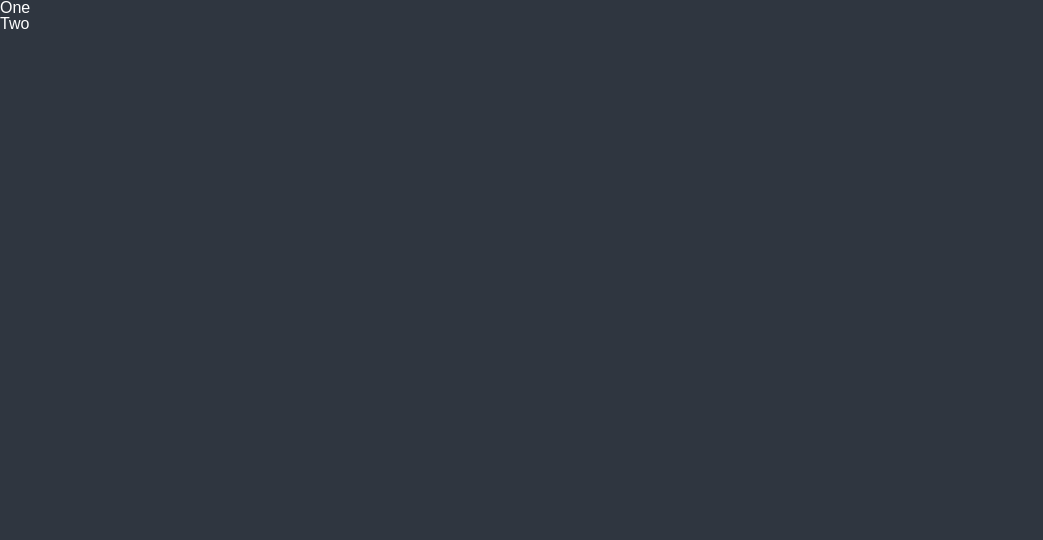
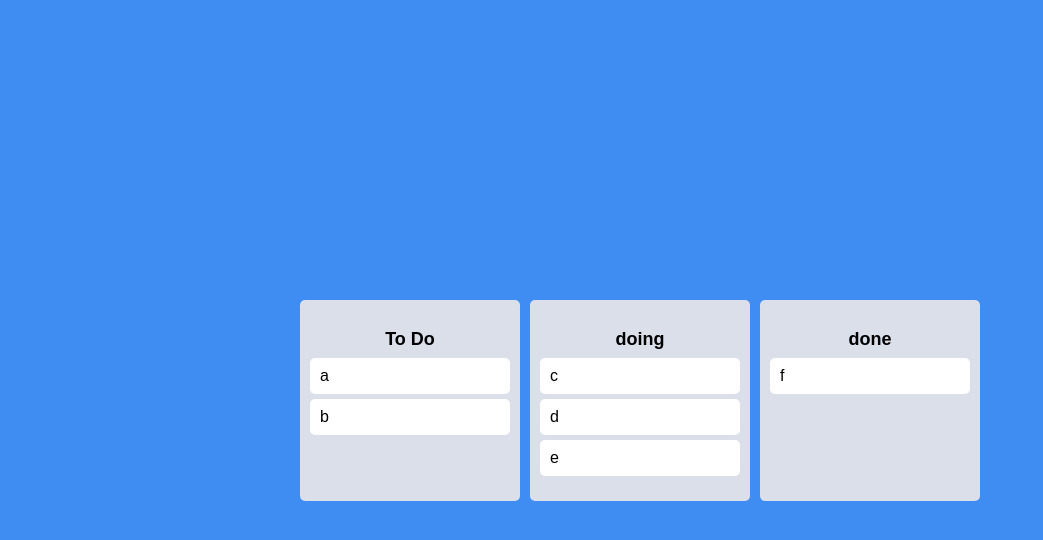
Before and after one commit to lwh940824/nomadcoders, a React (Create React App) app: page / in a window 1280 px wide. Shown: the top 540 px of the page, without its empty margins (0-1043 px from the left). Built offline with nearby package versions, Linux system fonts and the light colour scheme.

Commit message:
드래그앤드랍... 버전..타입스크립트,,,,,,,,,,,

```diff
--- a/src/App.tsx
+++ b/src/App.tsx
@@ -1,33 +1,63 @@
-import { DragDropContext, Draggable, Droppable } from "@hello-pangea/dnd";
+import {
+    DragDropContext,
+    Draggable,
+    Droppable,
+    DropResult,
+} from "@hello-pangea/dnd";
+import { useRecoilState } from "recoil";
+import styled from "styled-components";
+import { toDoState } from "./atoms";
+import Board from "./components/Board";
+
+const Wrapper = styled.div`
+    display: flex;
+    max-width: 680px;
+    margin: 0 auto;
+    justify-content: center;
+    align-items: center;
+    height: 100vh;
+`;
+const Boards = styled.div`
+    display: grid;
+    grid-template-columns: repeat(3, 1fr);
+    gap: 10px;
+    width: 100%;
+`;
 
 function App() {
-  const onDragEnd = () => {};
-  return (
-    <DragDropContext onDragEnd={onDragEnd}>
-      <div>
-        <Droppable droppableId="one">
-          {(magic) => (
-            <ul ref={magic.innerRef} {...magic.droppableProps}>
-              <Draggable draggableId="first" index={0}>
-                {(magic) => (
-                  <li ref={magic.innerRef} {...magic.dragHandleProps} {...magic.draggableProps}>
-                    One
-                  </li>
-                )}
-              </Draggable>
-              <Draggable draggableId="second" index={1}>
-                {(magic) => (
-                  <li ref={magic.innerRef} {...magic.dragHandleProps} {...magic.draggableProps}>
-                    Two
-                  </li>
-                )}
-              </Draggable>
-            </ul>
-          )}
-        </Droppable>
-      </div>
-    </DragDropContext>
-  );
+    const [toDos, setToDos] = useRecoilState(toDoState);
+    const onDragEnd = (info: DropResult) => {
+        console.log(info);
+        const { destination, draggableId, source } = info;
+        if (!destination) return;
+        if (destination.droppableId === source.droppableId) {
+            // same board movement.
+            setToDos((oldToDos) => {
+                const boardCopy = [...oldToDos[source.droppableId]];
+                boardCopy.splice(source.index, 1);
+                boardCopy.splice(destination?.index, 0, draggableId);
+                return {
+                    ...oldToDos,
+                    [source.droppableId]: boardCopy,
+                };
+            });
+        }
+    };
+    return (
+        <DragDropContext onDragEnd={onDragEnd}>
+            <Wrapper>
+                <Boards>
+                    {Object.keys(toDos).map((boardId) => (
+                        <Board
+                            boardId={boardId}
+                            key={boardId}
+                            toDos={toDos[boardId]}
+                        />
+                    ))}
+                </Boards>
+            </Wrapper>
+        </DragDropContext>
+    );
 }
 
 export default App;
--- a/src/atoms.tsx
+++ b/src/atoms.tsx
@@ -1,18 +1,14 @@
 import { atom, selector } from "recoil";
 
-export const minuteState = atom({
-  key: "minutes",
-  default: 0,
+export interface IToDoState {
+    [key: string]: string[];
+}
+
+export const toDoState = atom<IToDoState>({
+    key: "toDo",
+    default: {
+        "To Do": ["a", "b"],
+        doing: ["c", "d", "e"],
+        done: ["f"],
+    },
 });
-
-export const hourSelector = selector<number>({
-  key: "hours",
-  get: ({ get }) => {
-    const minutes = get(minuteState);
-    return minutes / 60;
-  },
-  set: ({ set }, newValue) => {
-    const minutes = Number(newValue) * 60;
-    set(minuteState, minutes);
-  },
-});
--- /dev/null
+++ b/src/components/Board.tsx
@@ -0,0 +1,46 @@
+import { Droppable } from "@hello-pangea/dnd";
+import styled from "styled-components";
+import DragabbleCard from "./DragabbleCard";
+
+const Wrapper = styled.div`
+    padding: 20px 10px;
+    padding-top: 30px;
+    background-color: ${(props) => props.theme.boardColor};
+    border-radius: 5px;
+    min-height: 200px;
+`;
+const Title = styled.h2`
+    text-align: center;
+    font-weight: 600;
+    margin-bottom: 10px;
+    font-size: 18px;
+`;
+
+interface IBoardProps {
+    toDos: string[];
+    boardId: string;
+}
+
+function Board({ toDos, boardId }: IBoardProps) {
+    return (
+        <Wrapper>
+            <Title>{boardId}</Title>
+            <Droppable droppableId={boardId}>
+                {(magic) => (
+                    <div ref={magic.innerRef} {...magic.droppableProps}>
+                        {toDos.map((toDo, index) => (
+                            <DragabbleCard
+                                key={toDo}
+                                index={index}
+                                toDo={toDo}
+                            />
+                        ))}
+                        {magic.placeholder}
+                    </div>
+                )}
+            </Droppable>
+        </Wrapper>
+    );
+}
+
+export default Board;
--- /dev/null
+++ b/src/components/DragabbleCard.tsx
@@ -0,0 +1,33 @@
+import { Draggable } from "@hello-pangea/dnd";
+import React from "react";
+import styled from "styled-components";
+
+const Card = styled.div`
+    border-radius: 5px;
+    margin-bottom: 5px;
+    padding: 10px 10px;
+    background-color: ${(props) => props.theme.cardColor};
+`;
+
+interface IDragabbleCardProps {
+    toDo: string;
+    index: number;
+}
+
+function DragabbleCard({ toDo, index }: IDragabbleCardProps) {
+    return (
+        <Draggable key={toDo} draggableId={toDo} index={index}>
+            {(magic) => (
+                <Card
+                    ref={magic.innerRef}
+                    {...magic.draggableProps}
+                    {...magic.dragHandleProps}
+                >
+                    {toDo}
+                </Card>
+            )}
+        </Draggable>
+    );
+}
+
+export default React.memo(DragabbleCard);
--- a/src/index.tsx
+++ b/src/index.tsx
@@ -59,11 +59,13 @@
   body {
     font-family: 'Source Sans Pro', sans-serif;
     background-color: ${(props) => props.theme.bgColor};
-    color: ${(props) => props.theme.textColor};
+    color: black;
   }
 `;
 
-const root = ReactDOM.createRoot(document.getElementById("root") as HTMLElement);
+const root = ReactDOM.createRoot(
+    document.getElementById("root") as HTMLElement
+);
 root.render(
     // <React.StrictMode>
     <RecoilRoot>
--- a/src/theme.ts
+++ b/src/theme.ts
@@ -1,7 +1,7 @@
 import { DefaultTheme } from "styled-components";
 
 export const darkTheme: DefaultTheme = {
-  bgColor: "#2f3640",
-  textColor: "white",
-  accentColor: "#44bd32",
+    bgColor: "#3F8CF2",
+    boardColor: "#DADFE9",
+    cardColor: "white",
 };
```
Also changed, not shown: src/styled.d.ts (+5 -5 lines). Lines whose indentation alone changed are shown as unchanged.
